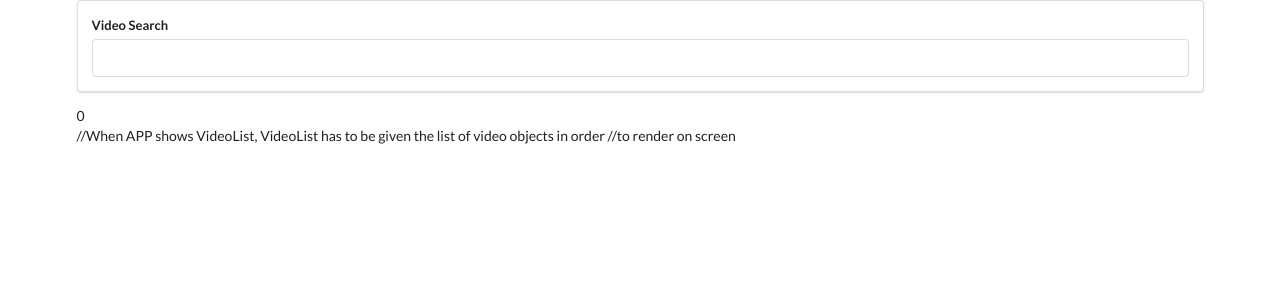
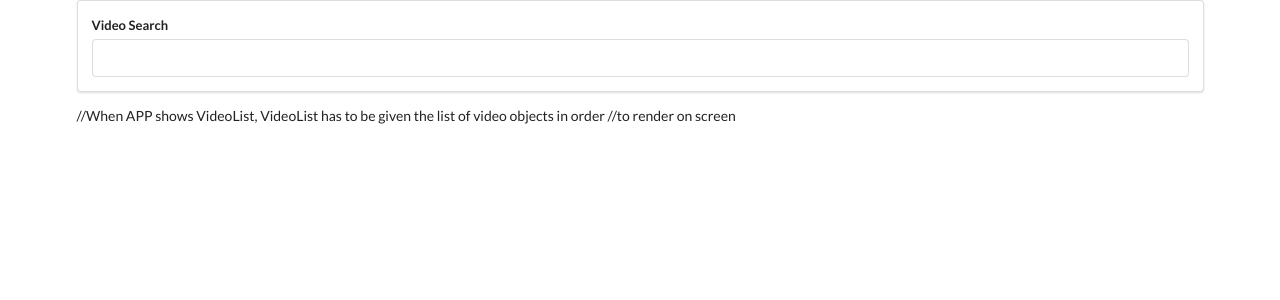
Before and after one commit to mekowalski/react-videos-app, a React (Create React App) app: page / in a window 1280 px wide. Shown: the top 300 px of the page. Built offline with nearby package versions, Linux system fonts and the light colour scheme.

Commit message:
map over videos array, returns a list correctly just not the correct videos list

```diff
--- a/src/components/VideoList.js
+++ b/src/components/VideoList.js
@@ -1,9 +1,15 @@
 import React from 'react';
+import VideoItem from './VideoItem';
 
+//map over videos array, and render 1 single video item component
 const VideoList = ({ videos }) => {
-  //fix: rather then reference props, destructure instead, just videos prop out props object
-  //also don't want number of videos renders, want to render the videos out as a list
-  return <div>{videos.length}</div>
+  //map over this array, return a brand new array
+  //assign the list of video item components
+  const renderedList = videos.map((video) => {
+    return <VideoItem />;
+  })
+  //print out renderedList
+  return <div>{renderedList}</div>
 };
 
 export default VideoList
```
